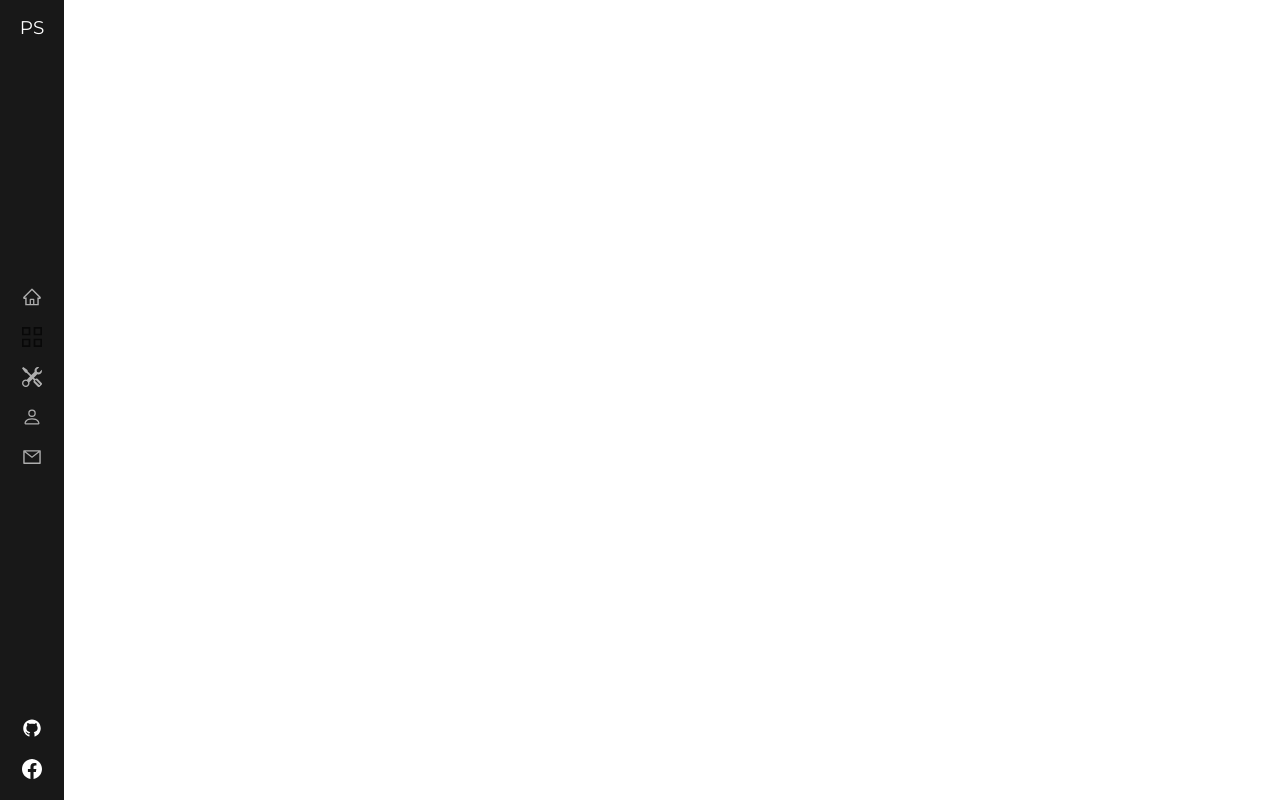
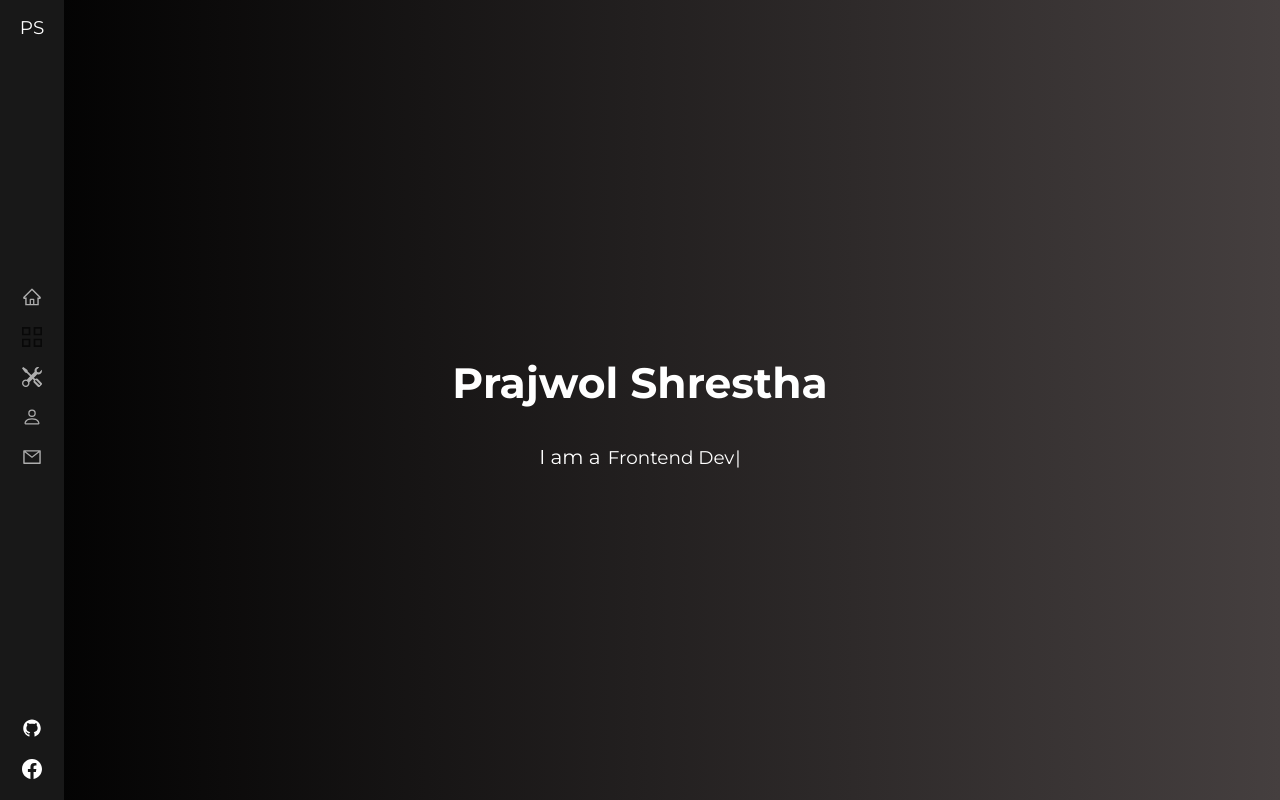
Before and after one commit to Prajwol-Shrestha/Portfolio, a React (Create React App) app: page / in a window 1280 px wide. Built offline with nearby package versions, Linux system fonts and the light colour scheme.

Commit message:
tooltip and landing page added

```diff
--- a/package.json
+++ b/package.json
@@ -12,6 +12,7 @@
     "react-router": "^6.3.0",
     "react-router-dom": "^6.3.0",
     "react-scripts": "5.0.1",
+    "typewriter-effect": "^2.19.0",
     "web-vitals": "^2.1.4"
   },
   "scripts": {
--- a/src/App.js
+++ b/src/App.js
@@ -1,5 +1,6 @@
 import React from "react";
 import { BrowserRouter as Router, Routes, Route, Navigate } from 'react-router-dom'
+import Landing from "./components/Landing/Landing";
 
 import Navbar from "./components/Navbar/Navbar";
 
@@ -8,6 +9,7 @@ function App() {
     <Router>
       <div className="App">
         <Navbar />
+        <Landing />
       </div>
     </Router>
   );
--- /dev/null
+++ b/src/components/Landing/Landing.jsx
@@ -0,0 +1,23 @@
+import React from "react";
+import Typewriter from "typewriter-effect";
+
+export default function Landing() {
+  return (
+    <section className="hero-section">
+      <div className="intro">
+        <h1 className="heading"> Prajwol Shrestha </h1>
+        <p className="title flex">
+          I am a
+          <Typewriter
+          I am a
+            options={{
+              strings: ["Frontend Developer.", "Python Developer.", "Problem Solver."],
+              autoStart: true,
+              loop: true,
+            }}
+          />{" "}
+        </p>
+      </div>
+    </section>
+  );
+}
--- /dev/null
+++ b/src/components/Landing/_landing.scss
@@ -0,0 +1,23 @@
+.hero-section {
+  @include flex;
+  justify-content: center;
+  height: 90vh;
+  background: rgb(58, 28, 78);
+  background: linear-gradient(
+    90deg,
+    rgba(58, 28, 78, 1) 0%,
+    rgba(0, 0, 0, 1) 0%,
+    rgba(69, 63, 63, 1) 100%
+  );
+
+  .intro {
+    color: $clr-white;
+    text-align: center;
+  }
+}
+
+@media screen and (min-width: 900px) {
+  .hero-section {
+    min-height: 100vh;
+  }
+}
--- a/src/components/Navbar/Navbar.jsx
+++ b/src/components/Navbar/Navbar.jsx
@@ -4,8 +4,10 @@ import {AiOutlineHome, AiOutlineMail, AiFillGithub} from 'react-icons/ai'
 import { BsPerson, BsTools, BsFacebook } from 'react-icons/bs'
 import { GrProjects } from 'react-icons/gr'
 
+
 export default function Navbar() {
   const [ toggleNav, setToggleNav ] = useState(false)
+
   return (
     <>
       <nav className="navbar">
@@ -31,11 +33,11 @@ export default function Navbar() {
       <nav className="navbar-lg">
         <span className="logo"> PS </span>
         <ul className="links">
-                <Link to='/'  className='nav-link' > <li> <AiOutlineHome size={20}/> </li></Link>
-                <Link to='/projects' className='nav-link' > <li> <GrProjects size={20}/> </li> </Link>
-                <Link to='/skills' className='nav-link' > <li> <BsTools size={20}/> </li> </Link>
-                <Link to='/about' className='nav-link' > <li> <BsPerson size={20}/> </li>  </Link>
-                <Link to='/contact' className='nav-link' > <li> <AiOutlineMail size={20}/>  </li></Link>
+                <Link to='/'  className='nav-link tooltip'> <li> <AiOutlineHome size={20}/><span className="tooltiptext para">Home</span> </li></Link>
+                <Link to='/projects' className='nav-link tooltip' > <li> <GrProjects size={20}/> <span className="tooltiptext para">Projects</span> </li> </Link>
+                <Link to='/skills' className='nav-link tooltip' > <li> <BsTools size={20}/><span className="tooltiptext para">Tools</span> </li> </Link>
+                <Link to='/about' className='nav-link tooltip' > <li> <BsPerson size={20}/> <span className="tooltiptext para">About</span></li>  </Link>
+                <Link to='/contact' className='nav-link tooltip' > <li> <AiOutlineMail size={20}/> <span className="tooltiptext para">Contact</span> </li></Link>
         </ul>
         <div className="social-links">
             <span> < AiFillGithub size={20}/> </span>
--- a/src/components/Navbar/_navbar.scss
+++ b/src/components/Navbar/_navbar.scss
@@ -4,15 +4,17 @@
 
 .navbar{
   // padding: 1em 0;
-  position: fixed;
+  position: sticky;
   width: 100%;
-  // background-color: $clr-black;
+  height: 10vh;
   color: $clr-white;
+
   .navbar-sm{
   padding: 1.25em 0;
     @include flex;
     justify-content: space-between;
     background-color: $clr-black;
+
     .container{
       @include flex;
       justify-content: space-between;
@@ -57,6 +59,7 @@
     display: none;
   }
   .navbar-lg{
+    position: fixed;
     padding: 1em 0;
     background-color: $clr-black;
     width: 5vw;
--- a/src/styles/_global.scss
+++ b/src/styles/_global.scss
@@ -1,25 +1,31 @@
 *,
 *::before,
-*::after{
+*::after {
   box-sizing: border-box;
   margin: 0;
   padding: 0;
 }
 
-
-img{
+img {
   max-width: 100%;
 }
 
-a{
+a {
   text-decoration: none;
 }
 
-.container{
+.container {
   width: 90%;
   margin: 0 auto;
 }
 
-ul{
+ul {
   list-style-type: none;
 }
+
+.flex {
+  display: flex;
+  gap: 0.35em;
+  align-items: center;
+  justify-content: center;
+}
--- a/src/styles/_typography.scss
+++ b/src/styles/_typography.scss
@@ -17,6 +17,7 @@ body{
     font-size: $base-font-size * 2;
     text-transform: capitalize;
     color: $clr-white;
+    margin: .85em 0;
 }
 .sub-heading{
     font-size: $base-font-size * 1.5;
--- a/src/styles/index.css
+++ b/src/styles/index.css
@@ -24,6 +24,13 @@ ul {
   list-style-type: none;
 }
 
+.flex {
+  display: flex;
+  gap: 0.35em;
+  align-items: center;
+  justify-content: center;
+}
+
 body {
   font-family: "Montserrat", sans-serif;
 }
@@ -41,6 +48,7 @@ body {
   font-size: 2rem;
   text-transform: capitalize;
   color: #fff;
+  margin: 0.85em 0;
 }
 
 .sub-heading {
@@ -80,13 +88,48 @@ span {
     font-size: 2.65rem;
   }
 }
+.tooltip {
+  position: relative;
+  display: inline-block;
+}
+
+.tooltip .tooltiptext {
+  visibility: hidden;
+  width: 100px;
+  background-color: rgba(0, 0, 0, 0.85);
+  color: #fff;
+  text-align: center;
+  border-radius: 6px;
+  padding: 0.5em 0;
+  position: absolute;
+  z-index: 1;
+  left: 130%;
+}
+
+.tooltip .tooltiptext::after {
+  content: "";
+  position: absolute;
+  top: 50%;
+  right: 100%;
+  margin-top: -5px;
+  border-width: 5px;
+  border-style: solid;
+  border-color: transparent #181818 transparent transparent;
+}
+
+.tooltip:hover .tooltiptext {
+  visibility: visible;
+}
+
 .navbar-lg {
   display: none;
 }
 
 .navbar {
-  position: fixed;
+  position: -webkit-sticky;
+  position: sticky;
   width: 100%;
+  height: 10vh;
   color: #fff;
 }
 .navbar .navbar-sm {
@@ -136,6 +179,7 @@ span {
     display: none;
   }
   .navbar-lg {
+    position: fixed;
     padding: 1em 0;
     background-color: #181818;
     width: 5vw;
@@ -163,4 +207,22 @@ span {
 .navbar-lg .nav-link:focus {
     opacity: 1;
   }
+}
+.hero-section {
+  display: flex;
+  align-items: center;
+  justify-content: center;
+  height: 90vh;
+  background: rgb(58, 28, 78);
+  background: linear-gradient(90deg, rgb(58, 28, 78) 0%, rgb(0, 0, 0) 0%, rgb(69, 63, 63) 100%);
+}
+.hero-section .intro {
+  color: #fff;
+  text-align: center;
+}
+
+@media screen and (min-width: 900px) {
+  .hero-section {
+    min-height: 100vh;
+  }
 }/*# sourceMappingURL=index.css.map */
```
Also changed, not shown: src/styles/_tooltip.scss (added, +34 -0 lines), src/styles/index.scss (+4 -3 lines), 2 other files (tests, documents, lock files or other folders). Lines whose indentation alone changed are shown as unchanged.
